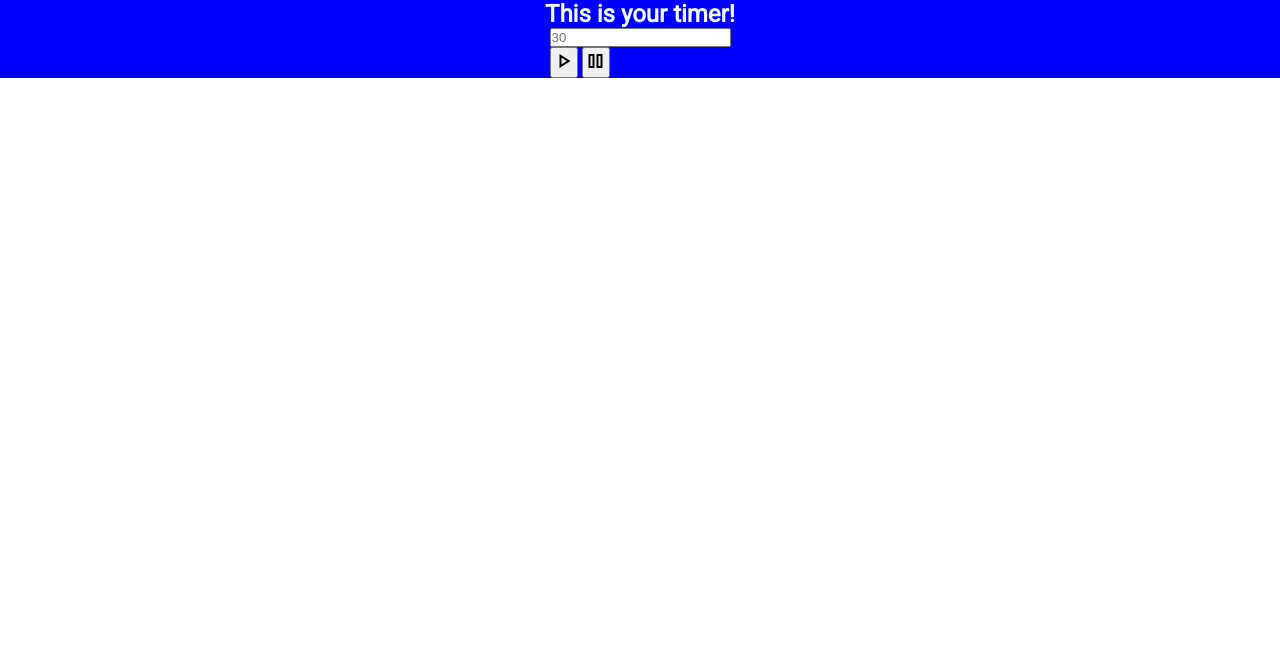
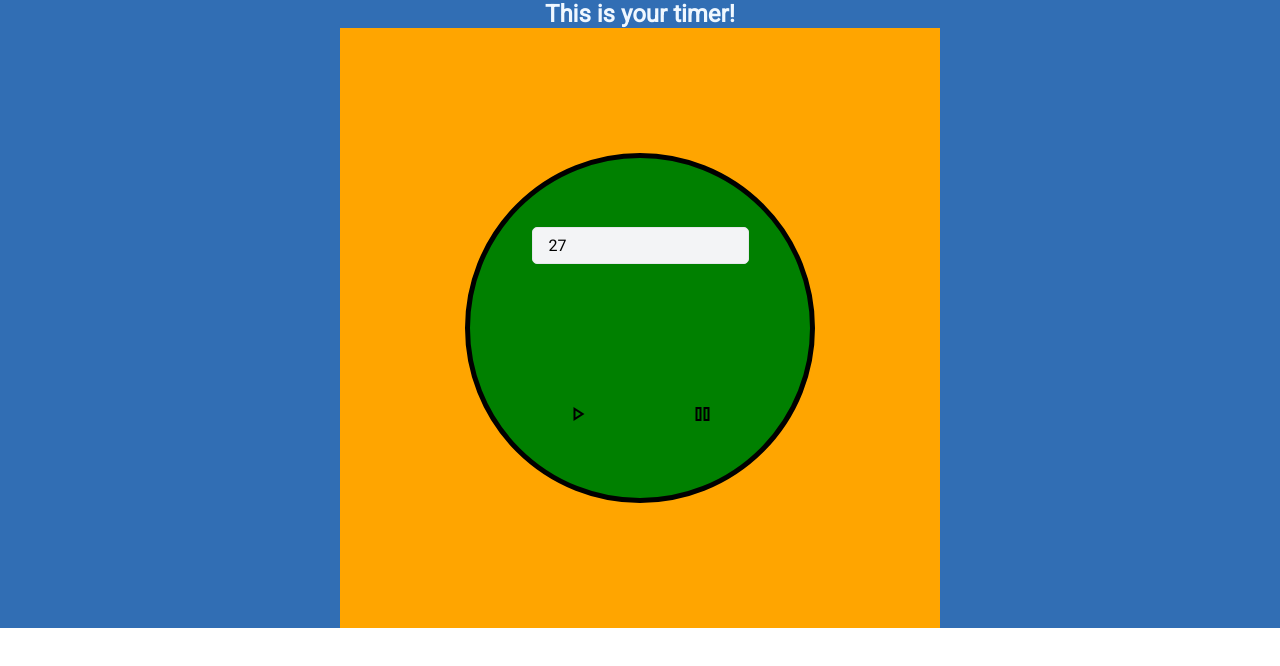
Before and after one commit to Tapioquito/timer-app, a plain HTML site: page src/index.html in a window 1280 px wide. Both pictures are taken after a click on the button "play_arrow". Drawn offline with nearby package versions, Linux system fonts and the light colour scheme.

Commit message:
feat: ajusted js methods for the start and pause buttons

```diff
--- a/src/classes/timer.js
+++ b/src/classes/timer.js
@@ -3,11 +3,30 @@ class Timer {
     this.durationInput = durationInput;
     this.startButton = startButton;
     this.pauseButton = pauseButton;
-    this.startButton.addEventListener("click", this.start);
+
+    //   this.startButton.addEventListener("click", this.start);
   }
 
-  start() {
-    console.log("start() function was called!");
+  start = () => {
+    console.log("clicou");
+    this.tick();
+    this.counter = setInterval(this.tick, 1000);
+  };
+  pause = () => {
+    clearInterval(this.counter);
+  };
+  onDurationChange = () => {};
+  tick = () => {
+    console.log("tick");
+    const timeRemaining = this.timeRemaining;
+    this.timeRemaining = timeRemaining - 1;
+  };
+
+  get timeRemaining() {
+    return parseFloat(this.durationInput.value);
+  }
+  set timeRemaining(time) {
+    this.durationInput.value = time;
   }
 }
 export default Timer;
--- a/src/global.css
+++ b/src/global.css
@@ -14,7 +14,7 @@ body {
 #main-container {
   max-height: 100vh;
   max-width: 100vw;
-  background-color: blue;
+  background-color: rgb(49, 110, 180);
   display: flex;
   flex-direction: column;
   justify-content: space-around;
@@ -25,6 +25,51 @@ body {
   font-family: Roboto;
   color: aliceblue;
 }
-.material-symbols-outlined {
+#timer-container {
+  height: 600px;
+  width: 600px;
+  display: flex;
+  flex-direction: column;
+  justify-content: space-around;
+  align-items: center;
+  background-color: orange;
+}
+#timer {
+  height: 350px;
+  width: 350px;
+  display: flex;
+  flex-direction: column;
+  justify-content: space-around;
+  align-items: center;
+  background-color: green;
+  border: 5px solid black;
+  border-radius: 400px;
+}
+#duration {
+  border: 1px solid #e5e7eb;
+  padding: 0.5rem 1rem;
+  background-color: #f3f4f6;
+  outline: none;
+  border-radius: 5px;
+  font-family: Roboto;
+  font-size: 1rem;
+  display: flex;
+  justify-content: center;
+}
+#duration:focus {
+  background-color: #fff;
+}
+#buttons {
+  width: 250px;
+  display: flex;
+  justify-content: space-around;
+}
+#start,
+#pause {
+  border: none;
   background-color: transparent;
 }
+#start,
+#pause:hover {
+  cursor: pointer;
+}
--- a/src/index.html
+++ b/src/index.html
@@ -16,7 +16,7 @@
 
       <div id="timer-container">
         <div id="timer">
-          <input id="duration" type="text" placeholder="30" />
+          <input id="duration" type="text" value="30" />
           <div id="buttons">
             <button id="start">
               <span class="material-symbols-outlined"> play_arrow </span>
--- a/src/index.js
+++ b/src/index.js
@@ -5,3 +5,5 @@ const startBtn = document.querySelector("#start");
 const pauseBtn = document.querySelector("#pause");
 
 const timer = new Timer(durationInput, startBtn, pauseBtn);
+startBtn.addEventListener("click", timer.start);
+pauseBtn.addEventListener("click", timer.pause);
```
